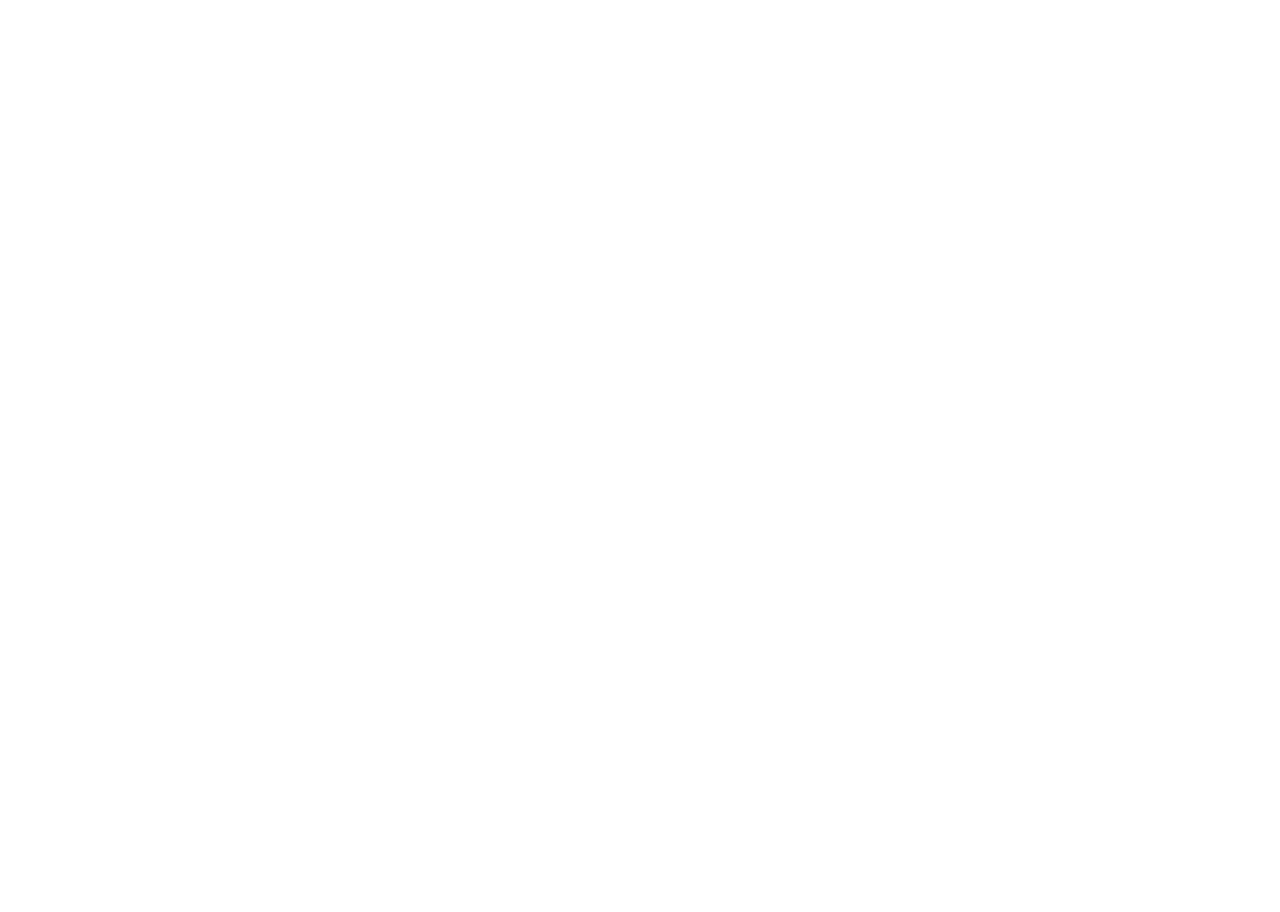
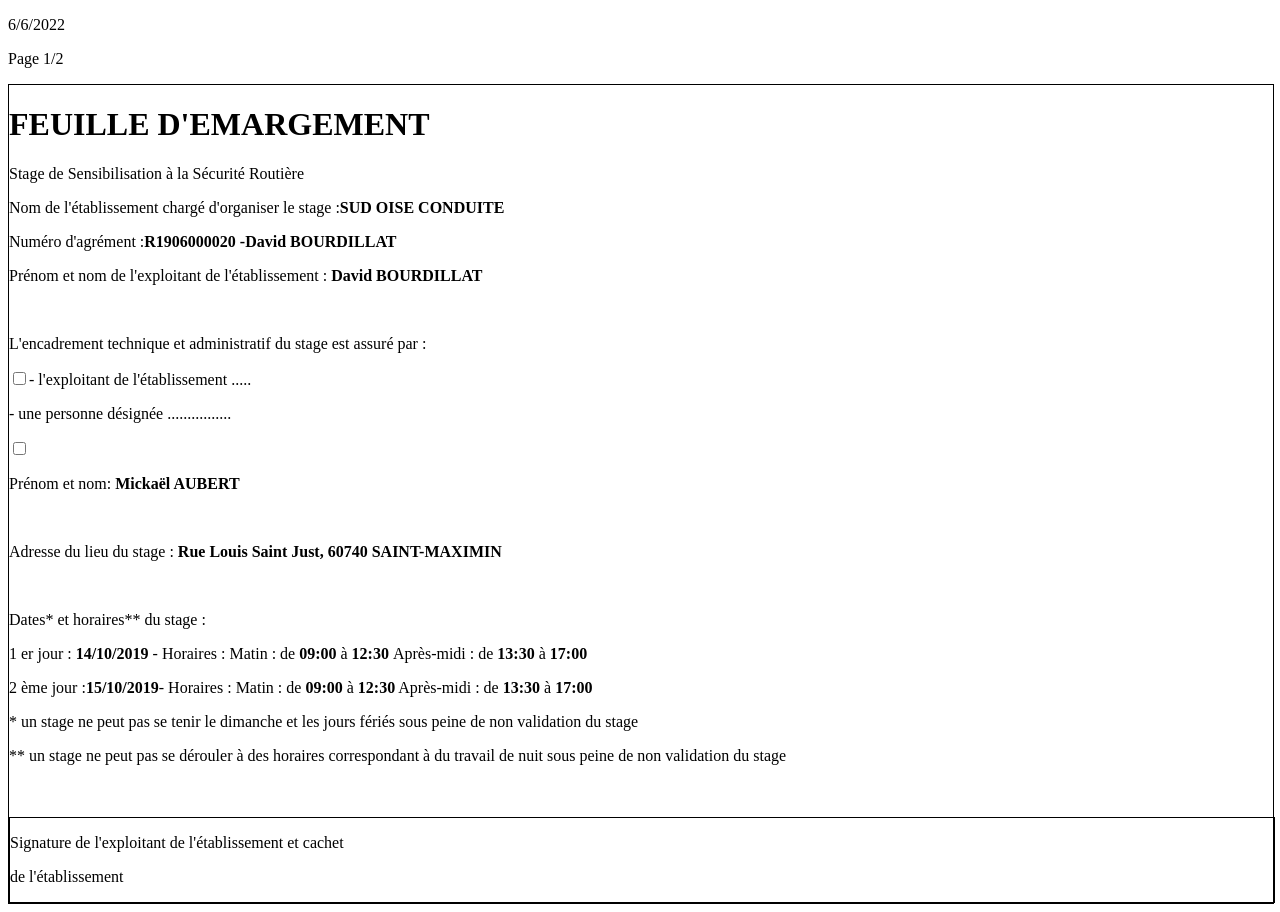
Before and after one commit to abdulbaqi2007/htmltask, a plain HTML site: page index.html in a window 1280 px wide. Before the commit the page ends 800 px from the top, so only its background shows below. Drawn offline with Linux system fonts and the light colour scheme; files that its build step writes are made by us from their sources.

Commit message:
signature

```diff
--- a/index.html
+++ b/index.html
@@ -2,18 +2,60 @@
 <html lang="en">
 <head>
     <meta charset="UTF-8">
-    <meta http-equiv="X-UA-Compatible" content="IE=edge">
+
     <meta name="viewport" content="width=device-width, initial-scale=1.0">
-    <link href="css/style.css" rel="stylesheet" >
-    <title>Document</title>
+    <link href="style.css" rel="stylesheet" >
+    <title>html tast</title>
 </head>
 <body>
+    <div>
+        <p>6/6/2022</p>
+        <p>Page 1/2</p>
+    </div>
+<div class="container">
+<div>
+    <h1>FEUILLE D'EMARGEMENT</h1>
+<p>Stage de Sensibilisation à la Sécurité Routière</p>
+</div>
 
+<div>
+    <p>Nom de l'établissement chargé d'organiser le stage :<strong>SUD OISE CONDUITE</strong> </p>
+    <p>Numéro d'agrément :<strong>R1906000020 -David BOURDILLAT</strong></p>
+    <p>Prénom et nom de l'exploitant de l'établissement : <strong>David BOURDILLAT</strong>
+    </p>
+</div>
+<br>
+<div>
+   <p>L'encadrement technique et administratif du stage est assuré par :</p>
+   <p><input type="checkbox">- l'exploitant de l'établissement ..... </p>
+   <p>- une personne désignée ................ </p>
+   <input type="checkbox">
+   <p> Prénom et nom:<strong> Mickaël AUBERT</strong></p>
+</div>
+<br>
+<div>
+    <p>Adresse du lieu du stage :<strong> Rue Louis Saint Just, 60740 SAINT-MAXIMIN</strong>
+    </p>
+    <br>
+    <p>Dates* et horaires** du stage :</p>
+    <p>1 er jour :<strong> 14/10/2019</strong> - Horaires : Matin : de <strong>09:00</strong> à <strong>12:30 </strong>Après-midi : de<strong> 13:30 </strong>à <strong>17:00</strong></p>
+</div>
+<div>
+    <p>2 ème jour :<strong>15/10/2019</strong>- Horaires : Matin : de <strong>09:00</strong> à <strong>12:30</strong> Après-midi : de <strong>13:30</strong> à <strong>17:00</strong></p>
+    <p>* un stage ne peut pas se tenir le dimanche et les jours fériés sous peine de non validation du stage
+    </p>
+    <p>** un stage ne peut pas se dérouler à des horaires correspondant à du travail de nuit sous peine de non validation du stage</p>
+</div>
+<br>
+<br>
+<div class="Signature">
+<p>Signature de l'exploitant de l'établissement et cachet</p>
+<p>de l'établissement
+</p>
 
+</div>
+<div></div>
 
-
-
-
-
+</div>
 </body>
 </html>
--- a/style.css
+++ b/style.css
@@ -0,0 +1,10 @@
+.container{
+    border: 1px solid black;
+    height: 100%;
+    width: 100%;
+}
+.Signature{
+    border: 1px solid black;
+    height: 100%;
+    width: 100%;
+}
```
